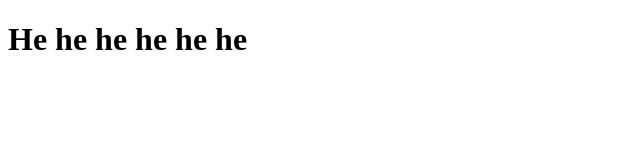
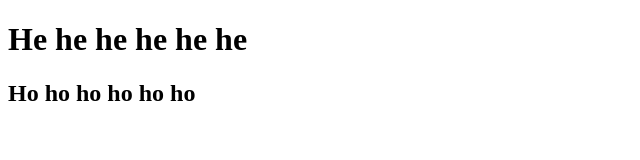
Before and after one commit to Datdzvcl/duan3, a plain HTML site: page index.html in a window 1280 px wide. Shown: the whole page, without its empty margins (0-640 px from the left). Drawn offline with Linux system fonts and the light colour scheme.

Commit message:
commit lan 2

```diff
--- a/index.html
+++ b/index.html
@@ -7,5 +7,6 @@
   </head>
   <body>
     <h1>He he he he he he</h1>
+    <h2>Ho ho ho ho ho ho</h2>
   </body>
 </html>
```
